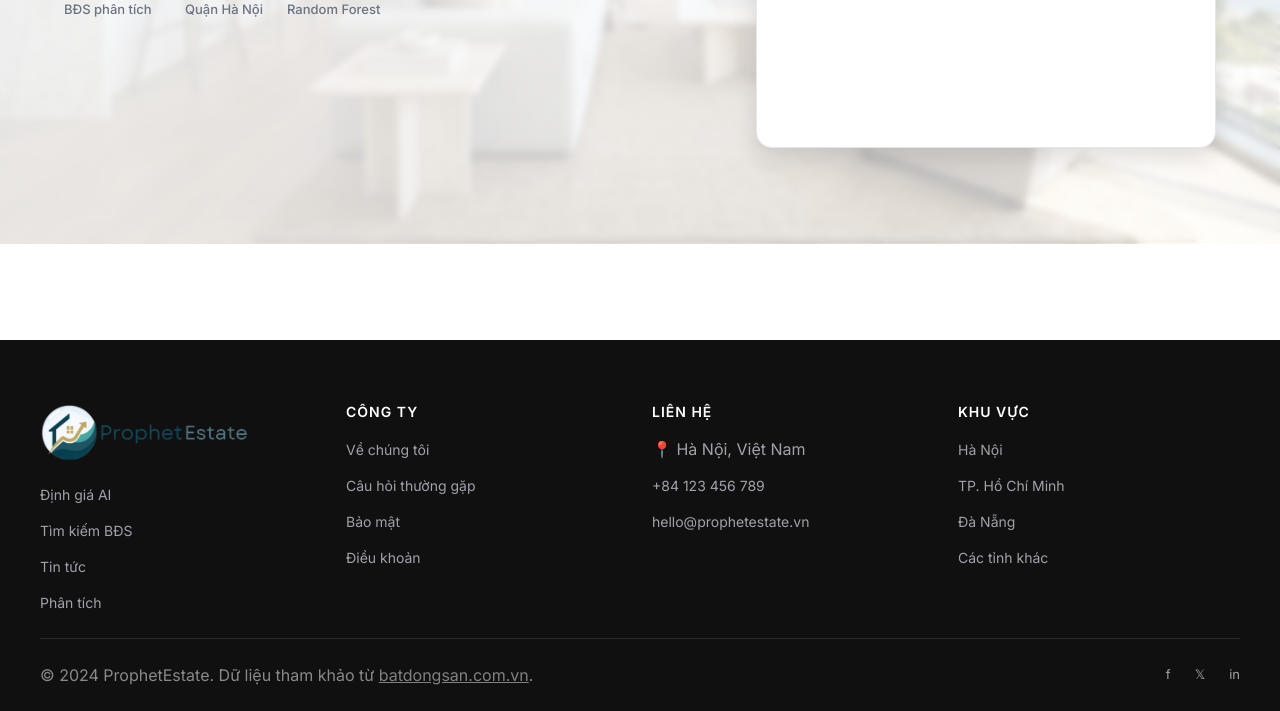
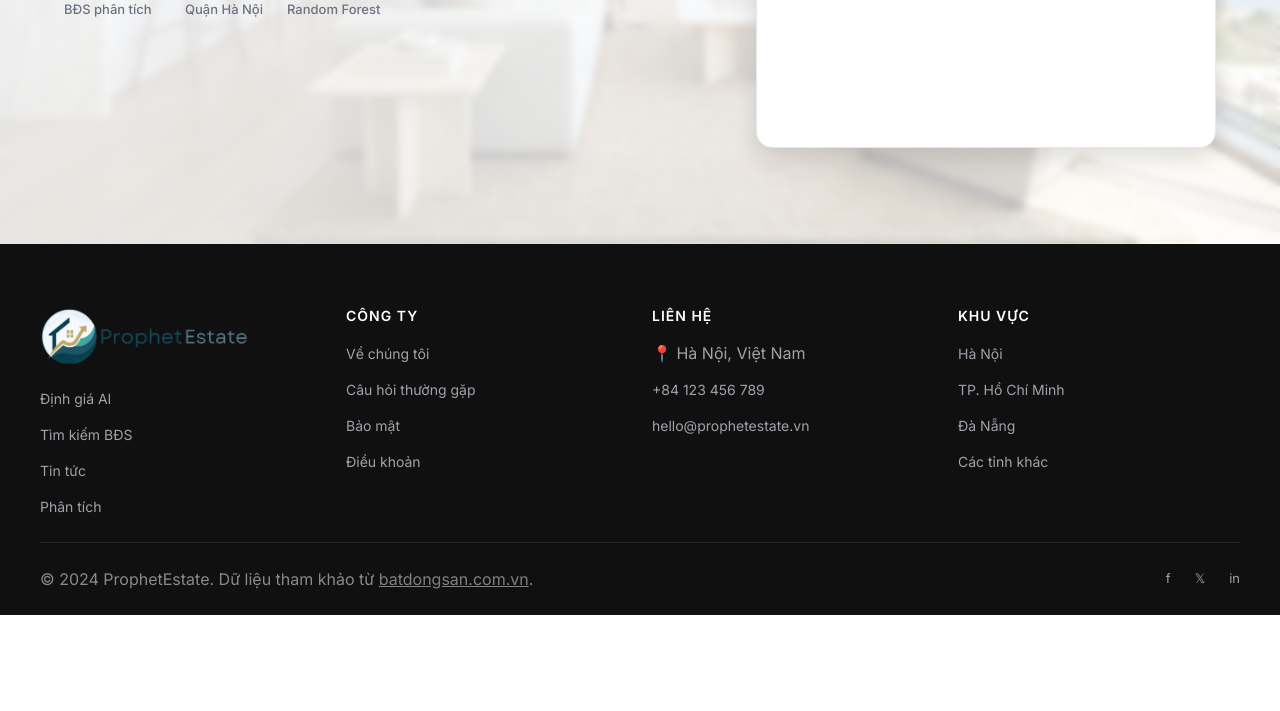
Before and after one commit to tangoctai2004/House-Price-Prediction, a Flask app: page / in a window 1280 px wide. Shown: the part 668-1379 px from the top of the page. After the commit the page ends 1283 px from the top, so only its background shows below. Run offline with Flask 3, Linux system fonts and the light colour scheme.

Commit message:
Loại bỏ khoảng trắng giữa section dự đoán và footer

```diff
--- a/app/static/style-override.css
+++ b/app/static/style-override.css
@@ -68,7 +68,6 @@
   background-color: var(--colors-surface-dark);
   color: #a1a1aa;
   padding: 64px 24px 0;
-  margin-top: 96px;
 }
 
 .footer-content {
```
